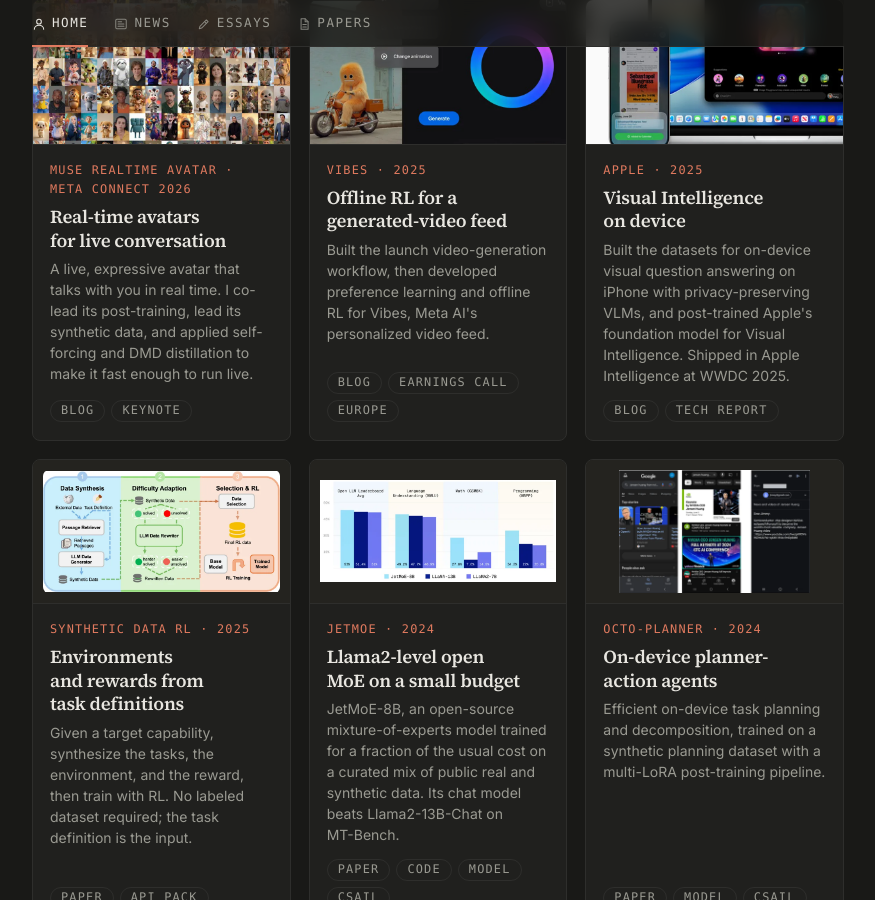
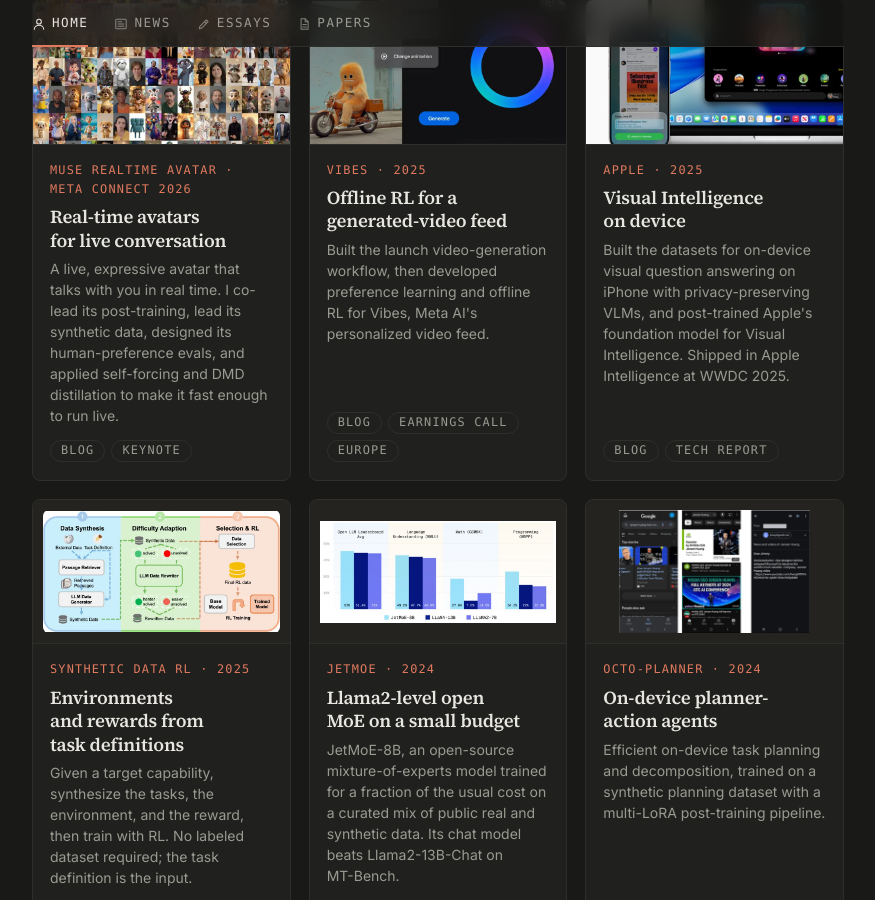
Before and after one commit to zguo0525/zguo0525.github.io, a Jekyll site: the page built from index.md, in a window 1280 px wide and 900 px high, scrolled down 1000 px. Shown: the whole window, without its empty margins (202-1077 px from the left). Built offline with Jekyll 4.4.1, drawn with Linux system fonts in a browser that asks for light colours.

Commit message:
Muse: human-preference evals; Synthetic Data RL: technical report
Co-Authored-By: Claude Opus 5.5 (1M context) <noreply@anthropic.com>
Claude-Session: https://claude.ai/code/session_01HnC98uYSSXDKz9D1f4jfEu

```diff
--- a/_data/papers.yml
+++ b/_data/papers.yml
@@ -5,7 +5,7 @@
     - id: synthetic-data-rl-task-definition-is-all
       title: 'Synthetic Data RL: Task Definition Is All You Need'
       url: https://arxiv.org/abs/2505.17063
-      meta: Yiduo Guo, <ins>Zhen Guo</ins>, Chuanwei Huang, Zi-Ang Wang, Zekai Zhang, Haofei Yu, Huishuai Zhang, Yikang Shen. *arXiv preprint (2025).*
+      meta: Yiduo Guo, <ins>Zhen Guo</ins>, Chuanwei Huang, Zi-Ang Wang, Zekai Zhang, Haofei Yu, Huishuai Zhang, Yikang Shen. *Technical report (2025).*
       tldr: 'Reinforcement fine-tuning from a task definition alone: synthesize the data, adapt the difficulty, then train with RL. No labeled dataset required.'
       selected: true
       chips: []
--- a/index.md
+++ b/index.md
@@ -29,7 +29,7 @@ At <img class="logo-inline" src="{{ '/assets/logos/meta.com.png' | relative_url
   <div class="rs-text">
     <div class="rs-kicker">Muse Realtime Avatar · Meta Connect 2026</div>
     <h3><a href="https://research.meta.ai/blog/bringing-your-muse-to-life">Real-time avatars for live conversation</a></h3>
-    <p>A live, expressive avatar that talks with you in real time. I co-lead its post-training, lead its synthetic data, and applied self-forcing and DMD distillation to make it fast enough to run live.</p>
+    <p>A live, expressive avatar that talks with you in real time. I co-lead its post-training, lead its synthetic data, designed its human-preference evals, and applied self-forcing and DMD distillation to make it fast enough to run live.</p>
     <p class="rs-refs"><a class="chip" href="https://research.meta.ai/blog/bringing-your-muse-to-life">Blog</a><a class="chip" href="https://x.com/AIatMeta/status/2102997291732766943">Keynote</a></p>
   </div>
 </article>
```
